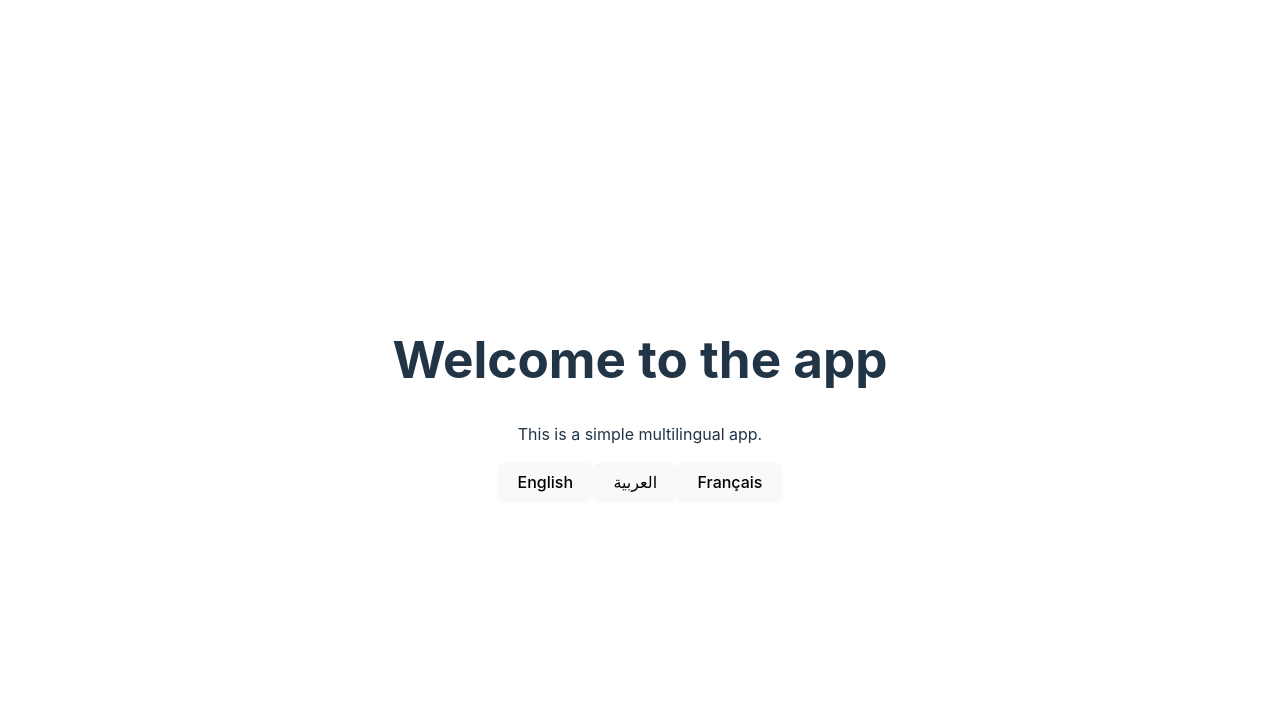
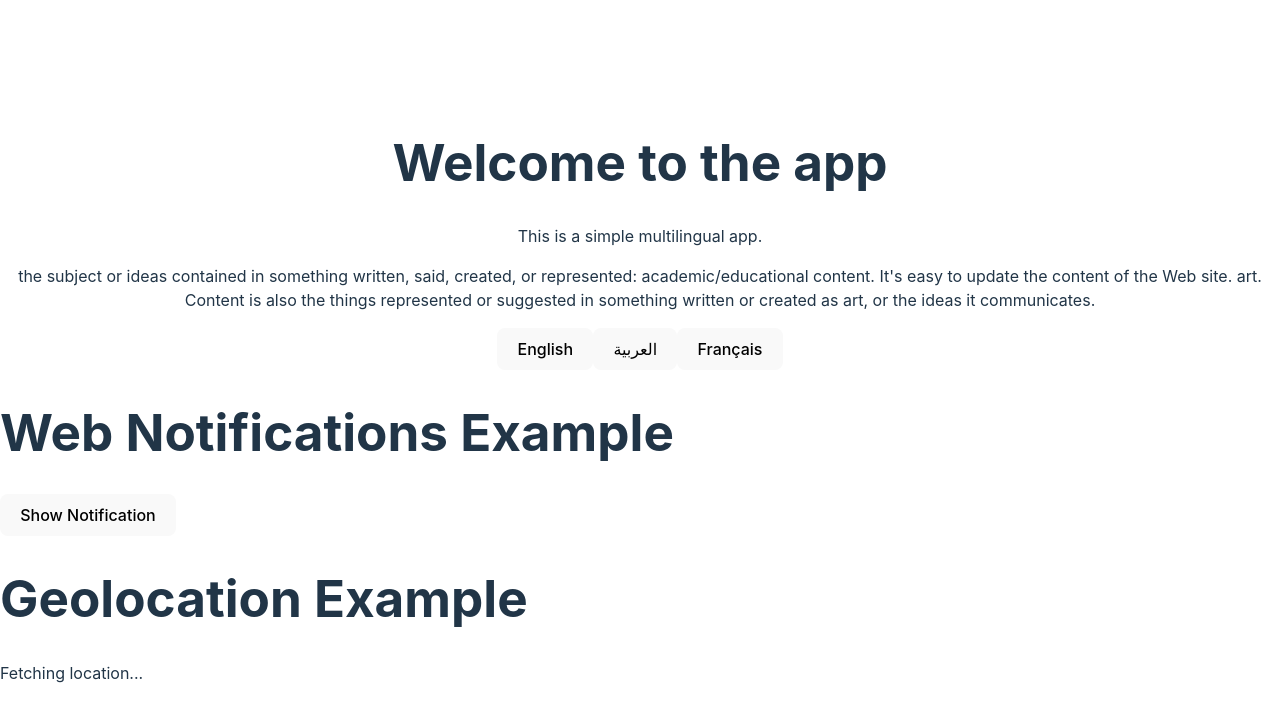
Before and after one commit to bharath-arch/language-i18next, a React (Vite) app: page / in a window 1280 px wide. Shown: the top 722 px of the page. Built offline with nearby package versions, Linux system fonts and the light colour scheme; no server answers.

Commit message:
GeoLocation and Notification

```diff
--- a/src/App.jsx
+++ b/src/App.jsx
@@ -1,22 +1,35 @@
-import React from 'react';
-import { useTranslation } from 'react-i18next';
+import React from "react";
+import { useTranslation } from "react-i18next";
+import Content from "./component/Content";
+import NotificationExample from "./component/Notification/Notification";
+import GeolocationExample from "./component/Location/Location";
+import LocationFinder from "./component/Location/Pincode";
 
 function App() {
   const { t, i18n } = useTranslation();
 
   const changeLanguage = (lng) => {
-    i18n.changeLanguage(lng);  // This changes the language live
+    i18n.changeLanguage(lng); // This changes the language live
   };
 
   return (
-    <div style={{ textAlign: 'center' }}>
-      <h1>{t('welcome')}</h1>
-      <p>{t('description')}</p>
+    <>
+      <div style={{ textAlign: "center" }}>
+        <h1>{t("welcome")}</h1>
+        <p>{t("description")}</p>
 
-      <button onClick={() => changeLanguage('en')}>English</button>
-      <button onClick={() => changeLanguage('ar')}>العربية</button>
-      <button onClick={() => changeLanguage('fn')}>Français</button>
-    </div>
+        <Content />
+
+        <button onClick={() => changeLanguage("en")}>English</button>
+        <button onClick={() => changeLanguage("ar")}>العربية</button>
+        <button onClick={() => changeLanguage("fn")}>Français</button>
+      </div>
+      <>
+        <NotificationExample />
+        <GeolocationExample />
+        <LocationFinder/>
+      </>
+    </>
   );
 }
 
--- /dev/null
+++ b/src/component/Content.jsx
@@ -0,0 +1,14 @@
+import React from "react";
+import { useTranslation } from "react-i18next";
+
+function Content() {
+  const { t } = useTranslation();
+
+  return (
+    <div>
+      <p>{t("content")}</p>
+    </div>
+  );
+}
+
+export default Content;
--- /dev/null
+++ b/src/component/Location/Location.jsx
@@ -0,0 +1,46 @@
+import React, { useEffect, useState } from "react";
+
+const GeolocationExample = () => {
+  const [location, setLocation] = useState(null);
+  const [error, setError] = useState(null);
+
+  useEffect(() => {
+    const getLocation = () => {
+      if (navigator.geolocation) {
+        navigator.geolocation.getCurrentPosition(
+          (position) => {
+            setLocation({
+              latitude: position.coords.latitude,
+              longitude: position.coords.longitude,
+            });
+          },
+          (err) => {
+            setError(err.message);
+          }
+        );
+      } else {
+        setError("Geolocation is not supported by this browser.");
+      }
+    };
+
+    getLocation();
+  }, []);
+  console.log(location);
+
+  return (
+    <div>
+      <h1>Geolocation Example</h1>
+      {error && <p>Error: {error}</p>}
+      {location && (
+        <p>
+          Latitude:{" "}
+          <span style={{ fontWeight: "bold" }}> {location.latitude} </span>,
+          Longitude:{" "}
+          <span style={{ fontWeight: "bold" }}>{location.longitude}</span>
+        </p>
+      )}
+    </div>
+  );
+};
+
+export default GeolocationExample;
--- /dev/null
+++ b/src/component/Location/Pincode.jsx
@@ -0,0 +1,84 @@
+import React, { useState, useEffect } from "react";
+
+const ReverseGeocode = ({ latitude, longitude }) => {
+  const [pincode, setPincode] = useState(null);
+  const [error, setError] = useState("");
+
+  useEffect(() => {
+    const getPincode = async () => {
+      try {
+        const response = await fetch(
+          `https://nominatim.openstreetmap.org/reverse?lat=${latitude}&lon=${longitude}&format=json`
+        );
+        if (!response.ok) {
+          throw new Error("Failed to fetch data");
+        }
+        const data = await response.json();
+        const address = data.address;
+        if (address && address.postcode) {
+          setPincode(address.postcode);
+        } else {
+          setError("No postal code found");
+        }
+      } catch (err) {
+        setError(err.message);
+      }
+    };
+
+    if (latitude && longitude) {
+      getPincode();
+    }
+  }, [latitude, longitude]);
+
+  return (
+    <div>
+      <h1>Postal Code Finder</h1>
+      {error && <p>Error: {error}</p>}
+      {pincode ? <p>Postal Code: {pincode}</p> : <p>Fetching postal code...</p>}
+    </div>
+  );
+};
+
+const LocationFinder = () => {
+  const [location, setLocation] = useState({ latitude: null, longitude: null });
+  const [error, setError] = useState("");
+
+  useEffect(() => {
+    const getLocation = () => {
+      if (navigator.geolocation) {
+        navigator.geolocation.getCurrentPosition(
+          (position) => {
+            setLocation({
+              latitude: position.coords.latitude,
+              longitude: position.coords.longitude,
+            });
+          },
+          (err) => {
+            setError(err.message);
+          }
+        );
+      } else {
+        setError("Geolocation is not supported by this browser.");
+      }
+    };
+
+    getLocation();
+  }, []);
+
+  return (
+    <div>
+      {/* <h1>Your Location</h1> */}
+      {error && <p>Error: {error}</p>}
+      {location.latitude && location.longitude ? (
+        <ReverseGeocode
+          latitude={location.latitude}
+          longitude={location.longitude}
+        />
+      ) : (
+        <p>Fetching location...</p>
+      )}
+    </div>
+  );
+};
+
+export default LocationFinder;
--- /dev/null
+++ b/src/component/Notification/Notification.jsx
@@ -0,0 +1,41 @@
+import React, { useEffect } from "react";
+// import icons from "../../assets/react.svg"
+const NotificationExample = () => {
+  useEffect(() => {
+    // Request permission to show notifications
+    const requestNotificationPermission = async () => {
+      const permission = await Notification.requestPermission();
+      //   if (permission === 'granted') {
+      //     new Notification('Welcome!', {
+      //       body: 'You can now receive notifications.',
+      //     //   icon: 'https://example.com/icon.png', // Replace with your icon URL
+      //       image: 'https://letsenhance.io/static/8f5e523ee6b2479e26ecc91b9c25261e/1015f/MainAfter.jpg', // Replace with your image URL
+      //     });
+      //   }
+    };
+
+    requestNotificationPermission();
+  }, []);
+
+  const showNotification = () => {
+    // if (Notification.permission === "granted") {
+      // if (permission === 'granted') {
+      new Notification("Welcome!", {
+        body: "You can now receive notifications.",
+        //   icon: 'https://example.com/icon.png', // Replace with your icon URL
+        image:
+          "https://letsenhance.io/static/8f5e523ee6b2479e26ecc91b9c25261e/1015f/MainAfter.jpg", // Replace with your image URL
+      });
+      //   }
+    // }
+  };
+
+  return (
+    <div>
+      <h1>Web Notifications Example</h1>
+      <button onClick={showNotification}>Show Notification</button>
+    </div>
+  );
+};
+
+export default NotificationExample;
--- a/src/locales/arabic/translation.json
+++ b/src/locales/arabic/translation.json
@@ -1,4 +1,5 @@
 {
   "welcome": "مرحبًا بك في التطبيق",
-  "description": "هذا تطبيق متعدد اللغات بسيط."
+  "description": "هذا تطبيق متعدد اللغات بسيط.",
+  "content": "المحتوى هو الموضوع أو الأفكار الموجودة في شيء مكتوب أو مُقال أو مُنشأ أو مُعبر عنه. يشمل المحتوى الأكاديمي/التعليمي. من السهل تحديث محتوى الموقع. الفن. كما أن المحتوى هو أيضًا الأشياء التي يتم تمثيلها أو الإشارة إليها في شيء مكتوب أو مُنشأ كفن، أو الأفكار التي ينقلها."
 }
--- a/src/locales/en/translation.json
+++ b/src/locales/en/translation.json
@@ -1,4 +1,5 @@
 {
   "welcome": "Welcome to the app",
-  "description": "This is a simple multilingual app."
+  "description": "This is a simple multilingual app.",
+  "content": "the subject or ideas contained in something written, said, created, or represented: academic/educational content. It's easy to update the content of the Web site. art. Content is also the things represented or suggested in something written or created as art, or the ideas it communicates."
 }
--- a/src/locales/fr/translation.json
+++ b/src/locales/fr/translation.json
@@ -1,4 +1,5 @@
 {
   "welcome": "Bienvenue dans l'application",
-  "description": "Ceci est une application multilingue simple."
+  "description": "Ceci est une application multilingue simple.",
+  "content": "Le sujet ou les idées contenues dans quelque chose d'écrit, dit, créé ou représenté : contenu académique/éducatif. Il est facile de mettre à jour le contenu du site Web. Art. Le contenu est également ce qui est représenté ou suggéré dans quelque chose d'écrit ou créé en tant qu'art, ou les idées qu'il communique. "
 }
```
